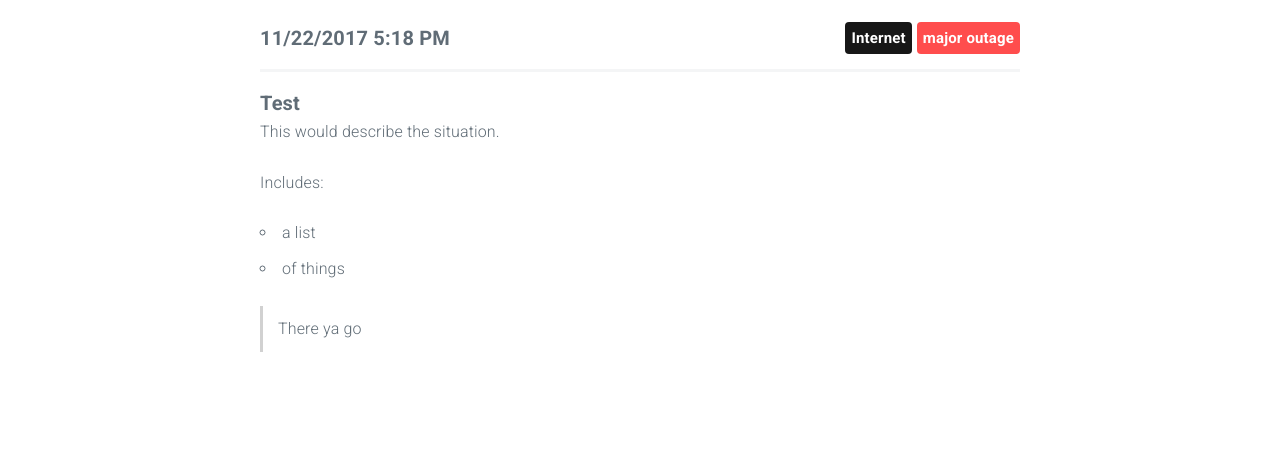
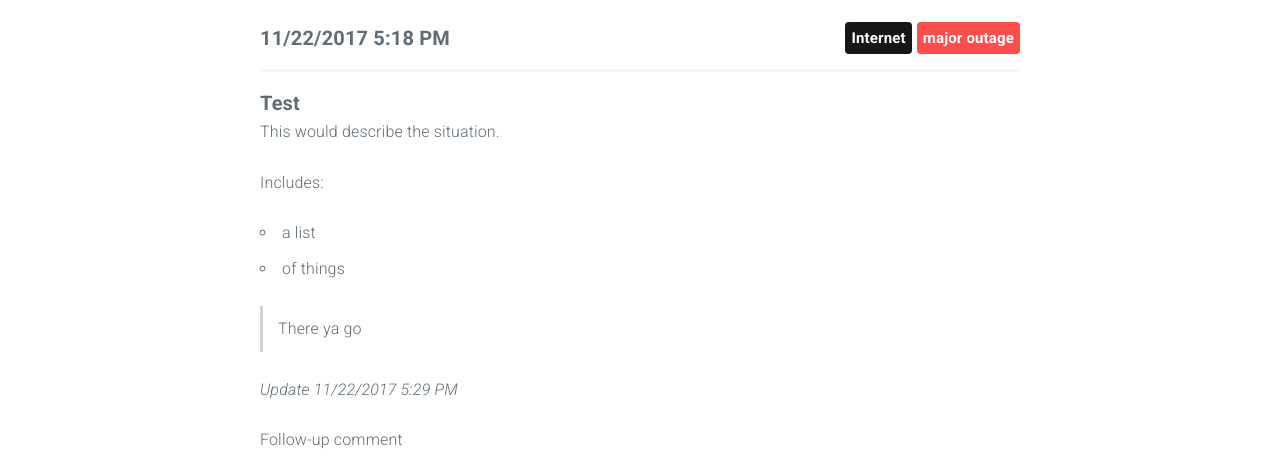
Before and after one commit to ansonhoyt/TIU-Status, a plain HTML site: page index.html in a window 1280 px wide. Shown: the part 494-952 px from the top of the page. Drawn offline with nearby package versions, Linux system fonts and the light colour scheme; no server answers.

Commit message:
update index

```diff
--- a/index.html
+++ b/index.html
@@ -78,6 +78,10 @@
 </blockquote>
 
 
+							<p><em>Update <span class="moment">2017-11-22 17:29:23 UTC</span></em></p>
+							<p>Follow-up comment</p>
+
+
 					</div>
 
 
```
